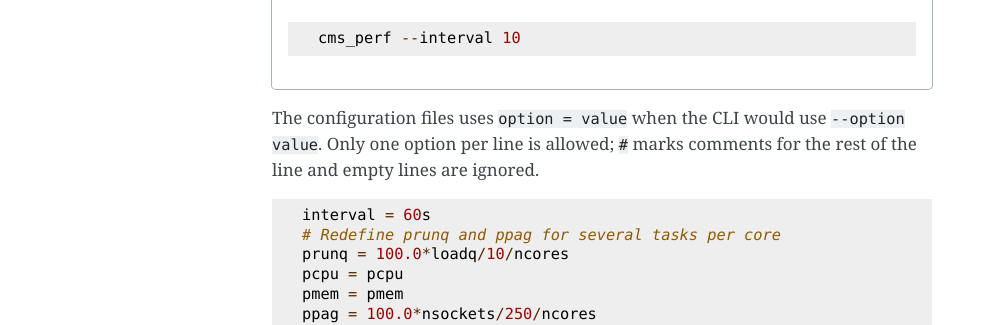
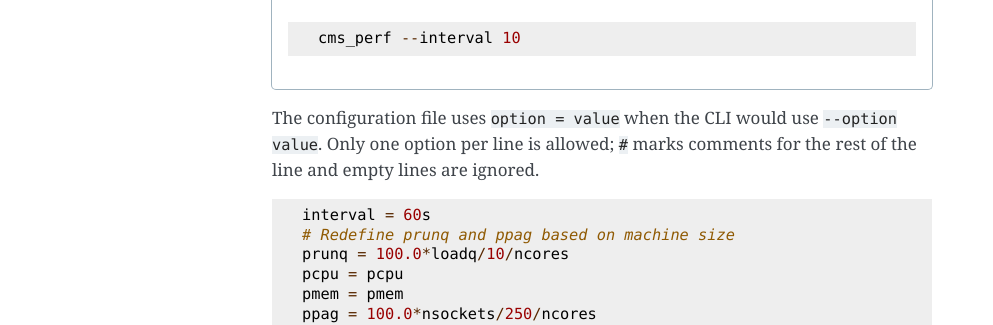
Before and after one commit to maxfischer2781/cms_perf, a Sphinx documentation site: the page built from docs/source/setup.rst, in a window 1280 px wide and 900 px high, scrolled down 1051 px. Shown: the part 462-787 px from the top of the window, without its empty margins (148-1141 px from the left). Built offline with Sphinx 7.4.7, drawn with Linux system fonts in a browser that asks for light colours; formulas are drawn with MathJax 3.

Commit message:
docs - wording

```diff
--- a/docs/source/setup.rst
+++ b/docs/source/setup.rst
@@ -99,7 +99,7 @@ ini-style configuration files.
 
             cms_perf @/etc/cms_perf.ini
 
-The configuration files uses ``option = value``
+The configuration file uses ``option = value``
 when the CLI would use ``--option value``.
 Only one option per line is allowed;
 ``#`` marks comments for the rest of the line and empty lines are ignored.
@@ -107,7 +107,7 @@ Only one option per line is allowed;
 .. code::
 
     interval = 60s
-    # Redefine prunq and ppag for several tasks per core
+    # Redefine prunq and ppag based on machine size
     prunq = 100.0*loadq/10/ncores
     pcpu = pcpu
     pmem = pmem
```
